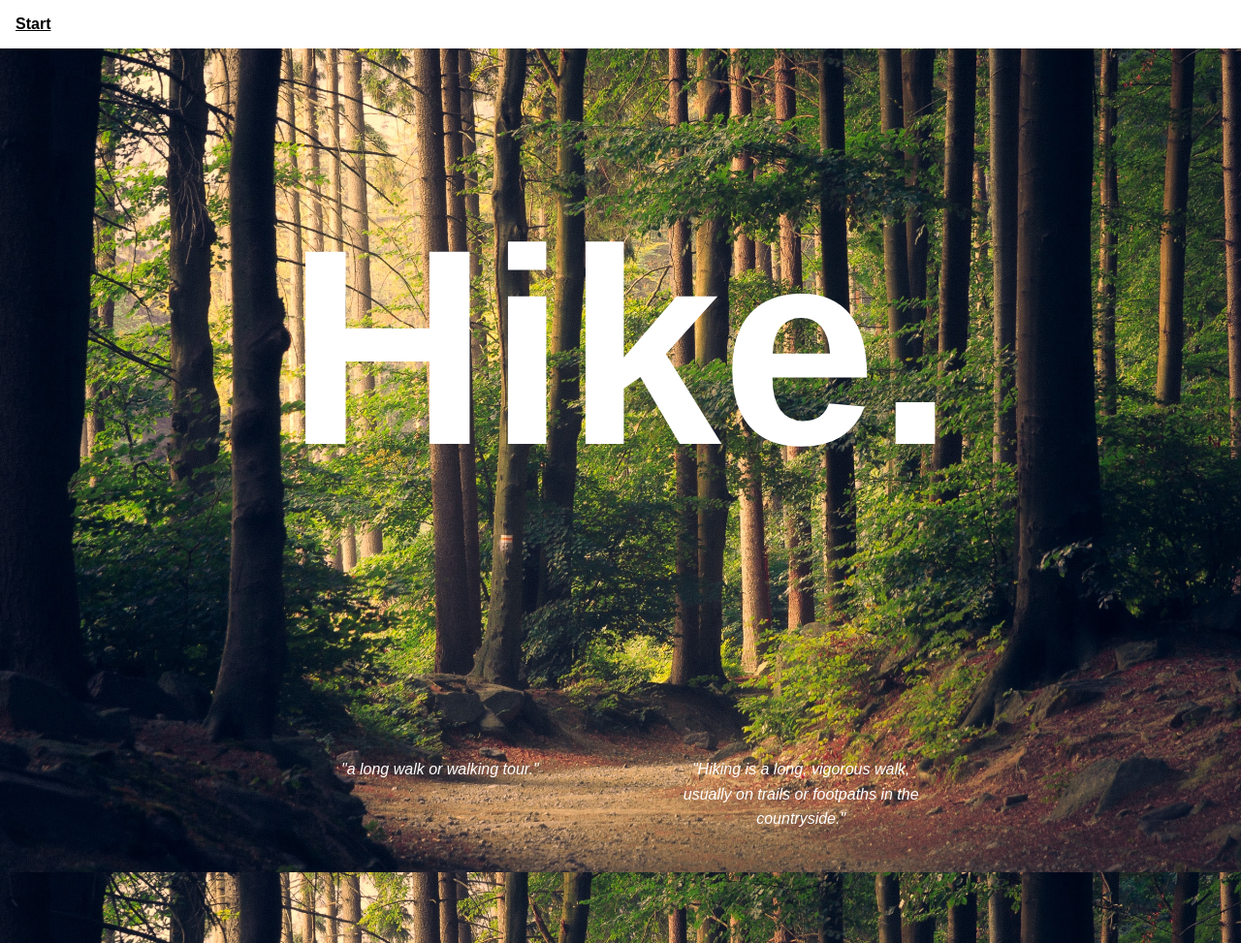
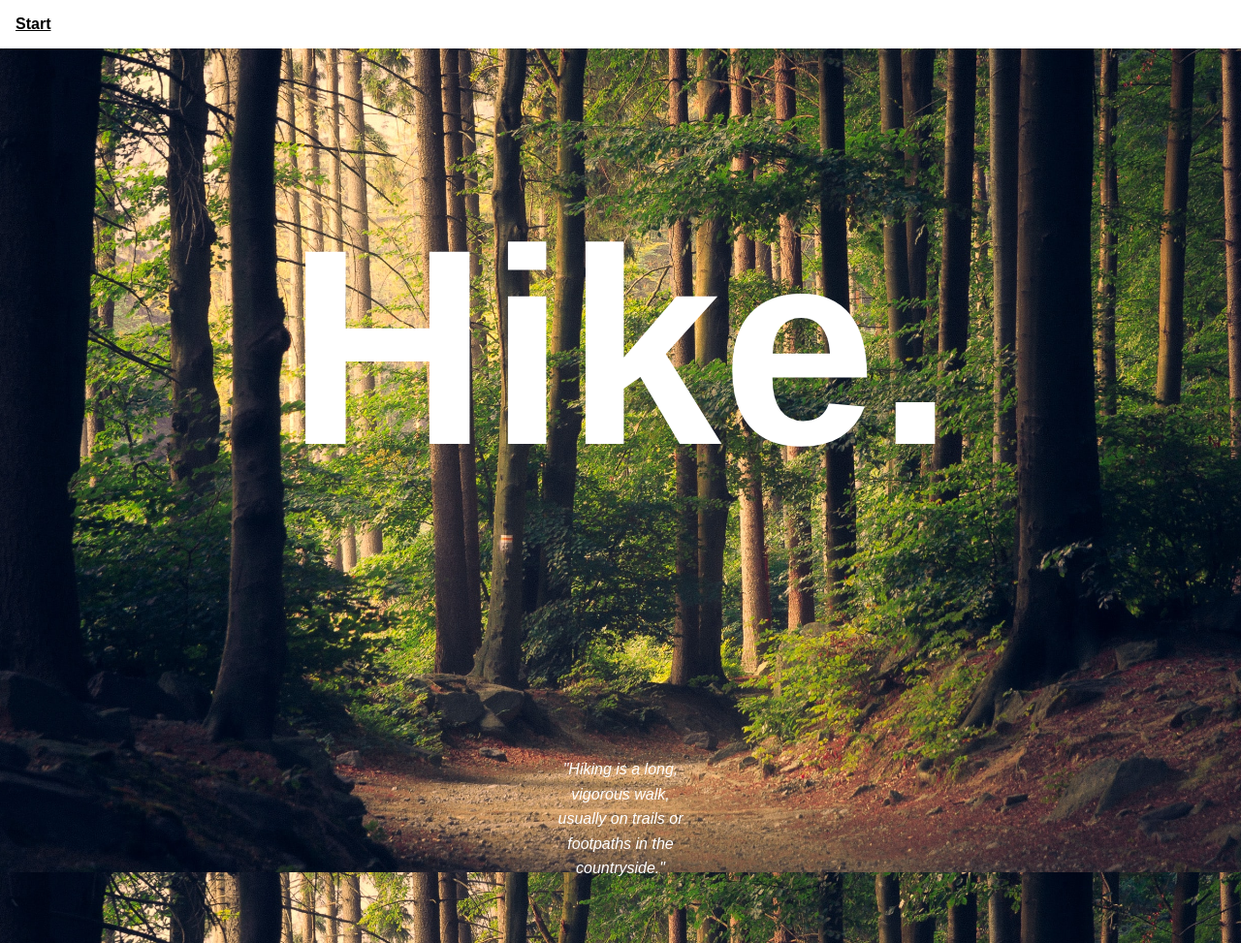
Before and after one commit to cadamini/cadamini.github.io, a Jekyll site: the page built from index.md, in a window 1280 px wide. Shown: the whole page at 97% size. Built offline with Jekyll 4.4.1, drawn with Linux system fonts in a browser that asks for light colours.

Commit message:
Remove quote

```diff
--- a/_layouts/default.html
+++ b/_layouts/default.html
@@ -13,9 +13,6 @@
 
       <div class="quote-container">
         <div class="quote-item">
-          <blockquote>"a long walk or walking tour."</blockquote>
-        </div>
-        <div class="quote-item">
           <blockquote>"Hiking is a long, vigorous walk, usually on trails or footpaths in the countryside."</blockquote>
         </div>
       </div>
```
